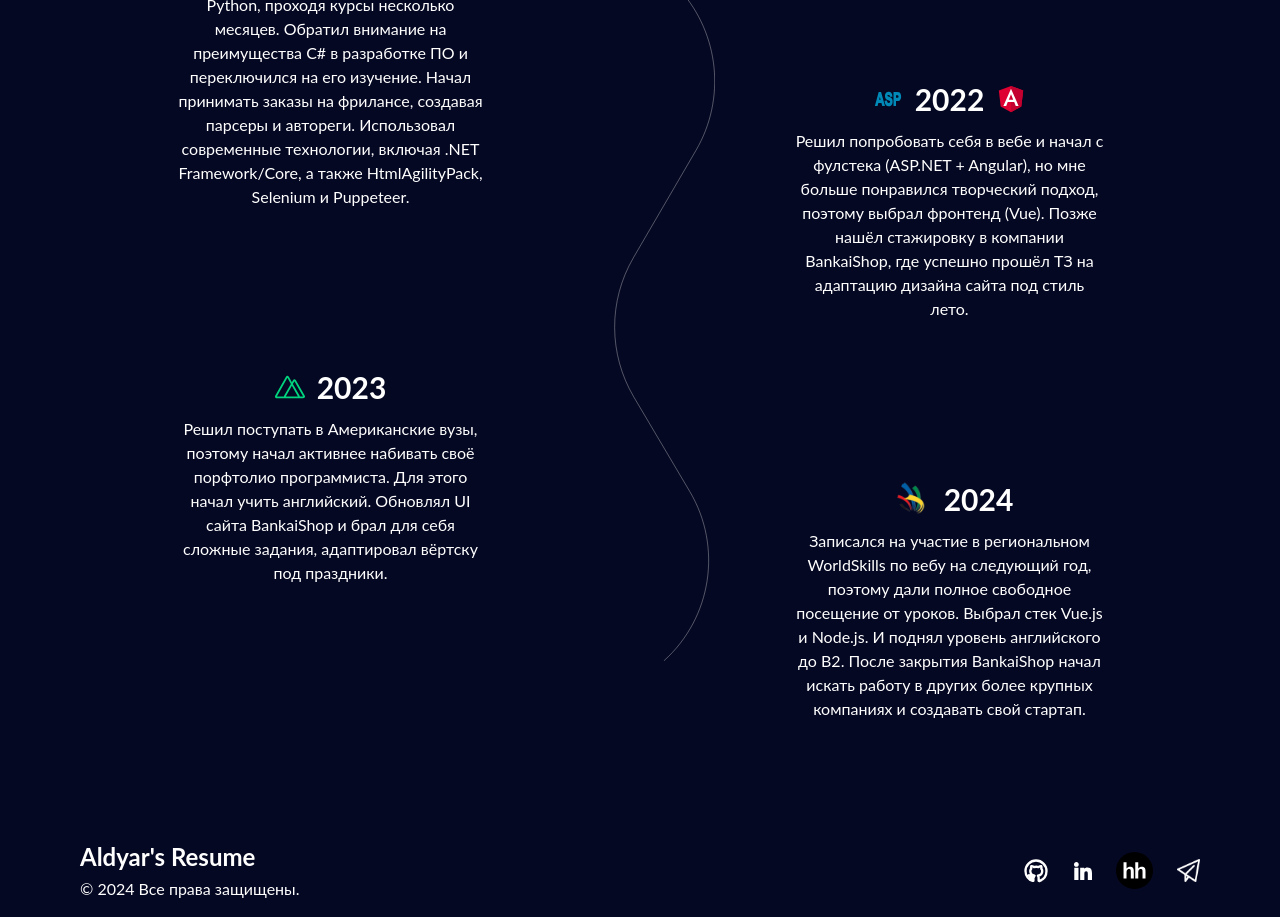
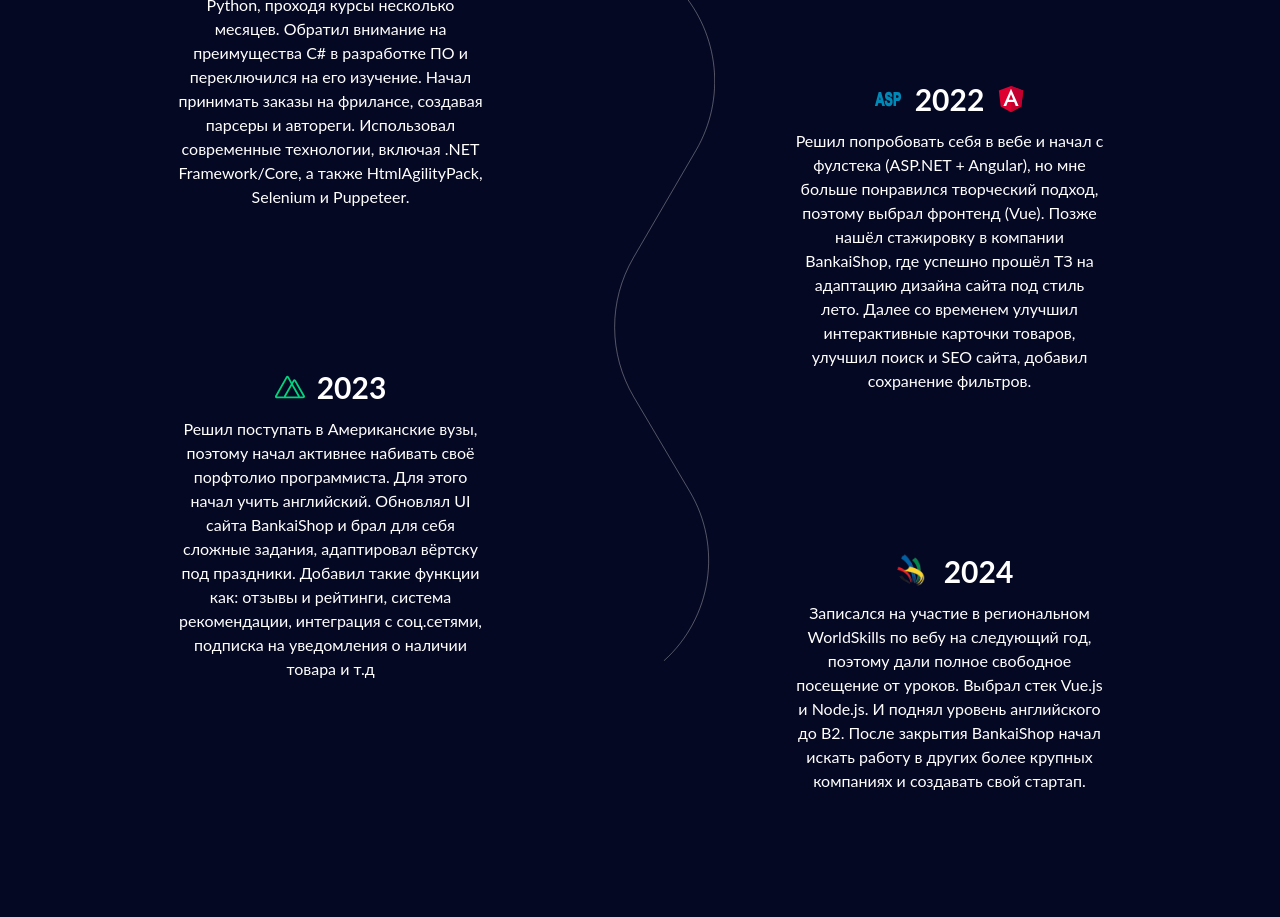
Before and after one commit to Shpaldik/Aldiyar-resume, a Vue app: page / in a window 1280 px wide. Shown: the part 1660-2577 px from the top of the page. Built offline with nearby package versions, Linux system fonts and the light colour scheme.

Commit message:
Доработал мелочи 9.0

```diff
--- a/src/components/History.vue
+++ b/src/components/History.vue
@@ -19,7 +19,7 @@
                             <h3 class="text-3xl font-bold">2023</h3>
                         </div>
                         <p class="mt-3 text-left md:text-center">
-                            Решил поступать в Американские вузы, поэтому начал активнее набивать своё порфтолио программиста. Для этого начал учить английский. Обновлял UI сайта BankaiShop и брал для себя сложные задания, адаптировал вёртску под праздники.
+                            Решил поступать в Американские вузы, поэтому начал активнее набивать своё порфтолио программиста. Для этого начал учить английский. Обновлял UI сайта BankaiShop и брал для себя сложные задания, адаптировал вёртску под праздники. Добавил такие функции как: отзывы и рейтинги, система рекомендации, интеграция с соц.сетями, подписка на уведомления о наличии товара и т.д
                         </p>
                     </div>
                 </div>
@@ -32,7 +32,7 @@
                             <img src="/public/angular.svg" alt="angular" width="30">
                         </div>
                         <p class="mt-3 text-left md:text-center">
-                            Решил попробовать себя в вебе и начал с фулстека (ASP.NET + Angular), но мне больше понравился творческий подход, поэтому выбрал фронтенд (Vue). Позже нашёл стажировку в компании BankaiShop, где успешно прошёл ТЗ на адаптацию дизайна сайта под стиль лето.
+                            Решил попробовать себя в вебе и начал с фулстека (ASP.NET + Angular), но мне больше понравился творческий подход, поэтому выбрал фронтенд (Vue). Позже нашёл стажировку в компании BankaiShop, где успешно прошёл ТЗ на адаптацию дизайна сайта под стиль лето. Далее со временем улучшил интерактивные карточки товаров, улучшил поиск и SEO сайта, добавил сохранение фильтров.
                         </p>
                     </div>
                     <div class="mt-20 md:mt-40 mx-5 md:mx-20">
```
